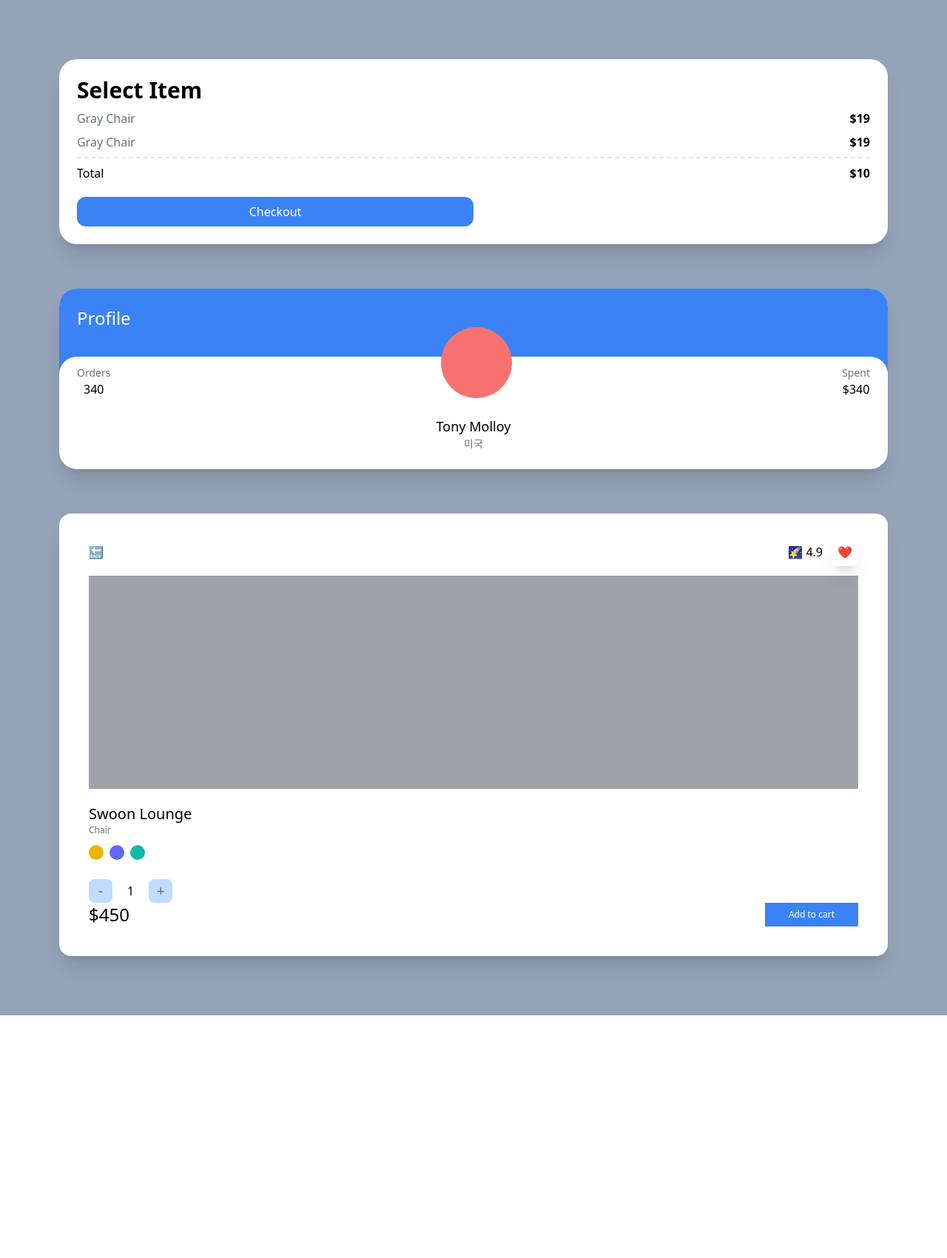
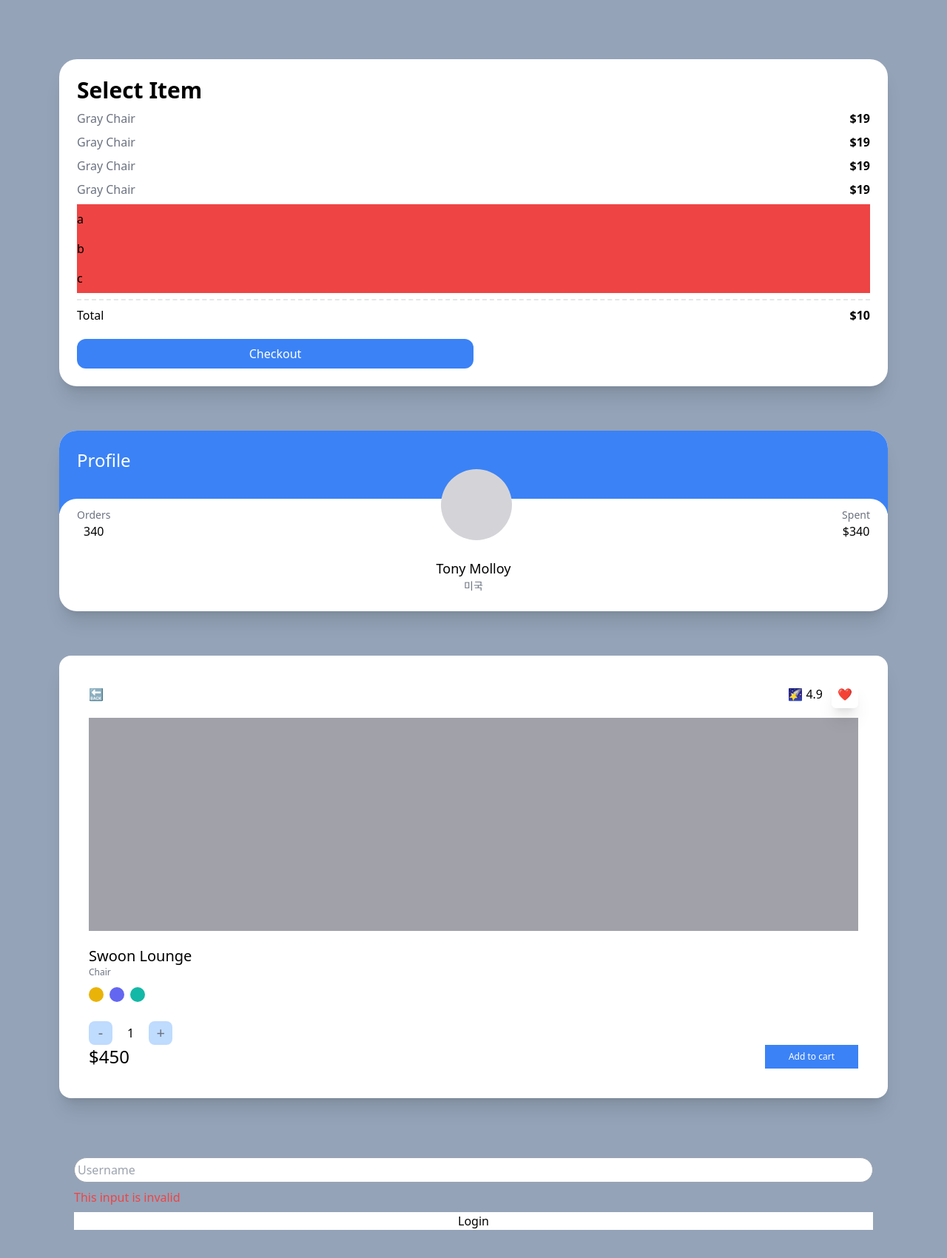
Before and after one commit to 20jun/carrot-market, a Next.js app: page / in a window 1280 px wide. Shown: the top 1700 px of the page at 74% size. Before the commit the page ends 1372 px from the top, so only its background shows below. Built offline with nearby package versions, Linux system fonts and the light colour scheme.

Commit message:
#4.7 Modifiers for Forms

```diff
--- a/pages/index.tsx
+++ b/pages/index.tsx
@@ -5,14 +5,21 @@ const Home: NextPage = () => {
     <div className="grid min-h-screen gap-10 space-y-5 bg-slate-400 py-20 px-20">
       <div className="rounded-3xl bg-white p-6 shadow-xl">
         <span className="text-3xl font-semibold">Select Item</span>
-        <div className="my-2 flex justify-between">
-          <span className="text-gray-500">Gray Chair</span>
-          <span className="font-semibold">$19</span>
-        </div>
-        <div className="flex justify-between">
-          <span className="text-gray-500">Gray Chair</span>
-          <span className="font-semibold">$19</span>
-        </div>
+        <ul>
+          {[1, 2, 3, 4].map((i) => (
+            <div key={i} className="my-2 flex justify-between  ">
+              <span className="text-gray-500">Gray Chair</span>
+              <span className="font-semibold">$19</span>
+            </div>
+          ))}
+        </ul>
+        <ul>
+          {["a", "b", "c", ""].map((c, i) => (
+            <li className="bg-red-500 py-2 empty:hidden" key={i}>
+              {c}
+            </li>
+          ))}
+        </ul>
         <div className="mt-2 flex justify-between border-t-2 border-dashed pt-2">
           <span>Total</span>
           <span className="font-semibold">$10</span>
@@ -21,7 +28,7 @@ const Home: NextPage = () => {
           Checkout
         </button>
       </div>
-      <div className="overflow-hidden rounded-3xl bg-white shadow-xl">
+      <div className="group overflow-hidden rounded-3xl bg-white shadow-xl">
         <div className="bg-blue-500 p-6 pb-14">
           <span className="text-2xl text-white">Profile</span>
         </div>
@@ -31,7 +38,7 @@ const Home: NextPage = () => {
               <span className="text-sm text-gray-500">Orders</span>
               <span className="font-medium">340</span>
             </div>
-            <div className="h-24 w-24 rounded-full bg-red-400" />
+            <div className="h-24 w-24 rounded-full bg-zinc-300  transition-colors group-hover:bg-red-300" />
             <div className="flex flex-col items-center">
               <span className="text-sm text-gray-500">Spent</span>
               <span className="font-medium">$340</span>
@@ -44,7 +51,7 @@ const Home: NextPage = () => {
         </div>
       </div>
 
-      <div className="rounded-2xl bg-white p-10 shadow-xl">
+      <div className=" rounded-2xl bg-white p-10 shadow-xl">
         <div className=" mb-5 flex items-center justify-between">
           <span>🔙</span>
           <div className="space-x-3">
@@ -58,9 +65,9 @@ const Home: NextPage = () => {
           <span className="text-xs text-gray-500">Chair</span>
           <div className="mt-3 mb-5 flex items-center justify-between">
             <div className="space-x-2">
-              <button className="h-5 w-5 rounded-full bg-yellow-500" />
-              <button className="h-5 w-5 rounded-full bg-indigo-500" />
-              <button className="h-5 w-5 rounded-full bg-teal-500" />
+              <button className="h-5 w-5 rounded-full bg-yellow-500 ring-yellow-500 ring-offset-2  transition focus:ring-2" />
+              <button className="h-5 w-5 rounded-full bg-indigo-500 ring-indigo-500 ring-offset-2  transition focus:ring-2" />
+              <button className="h-5 w-5 rounded-full bg-teal-500 ring-teal-500 ring-offset-2  transition focus:ring-2" />
             </div>
           </div>
           <div className="flex items-center space-x-5">
@@ -80,6 +87,21 @@ const Home: NextPage = () => {
           </button>
         </div>
       </div>
+      <form className="flex flex-col space-y-2  p-5 ">
+        <input
+          type="text"
+          required
+          placeholder="Username"
+          className="peer rounded-full border border-gray-400 p-1"
+        />
+        <span className="hidden peer-invalid:block peer-invalid:text-red-500">
+          This input is invalid
+        </span>
+        <span className="hidden peer-valid:block peer-invalid:text-teal-500">
+          Awesome username
+        </span>
+        <input type="submit" value="Login" className="bg-white" />
+      </form>
     </div>
   );
 };
```
